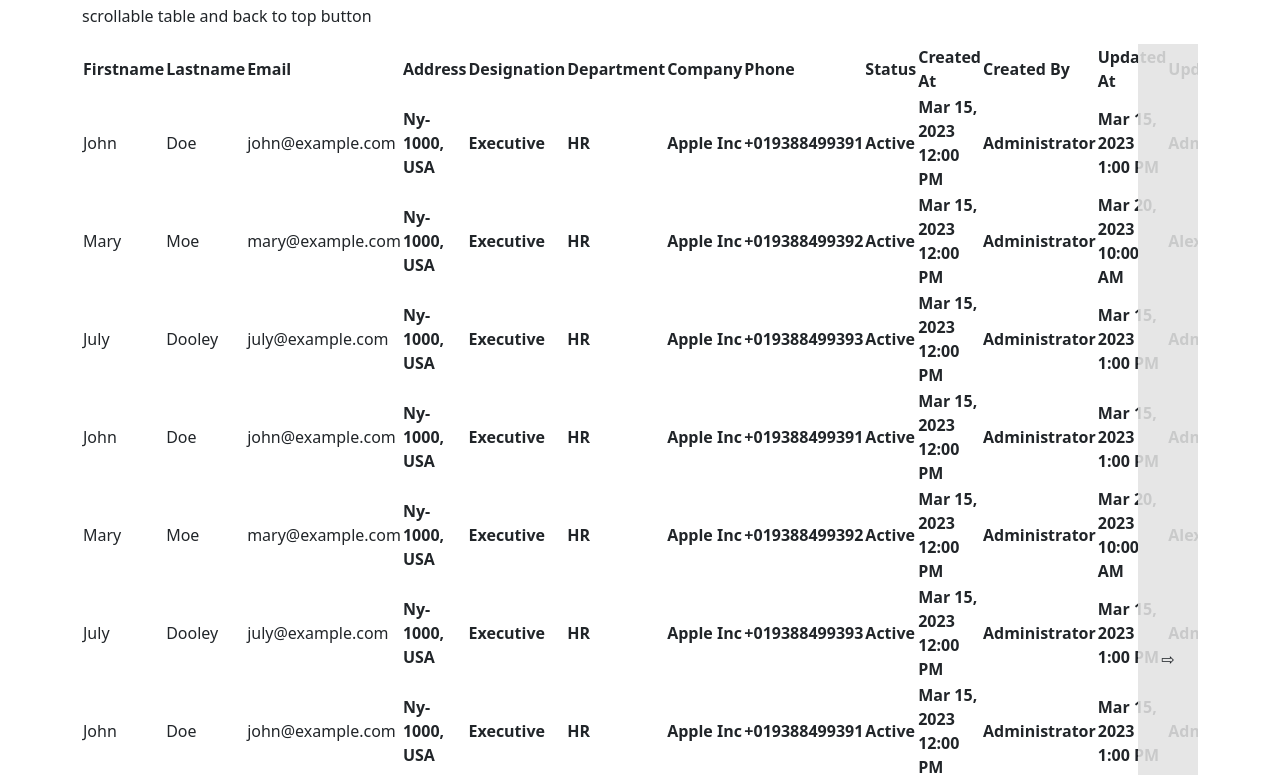
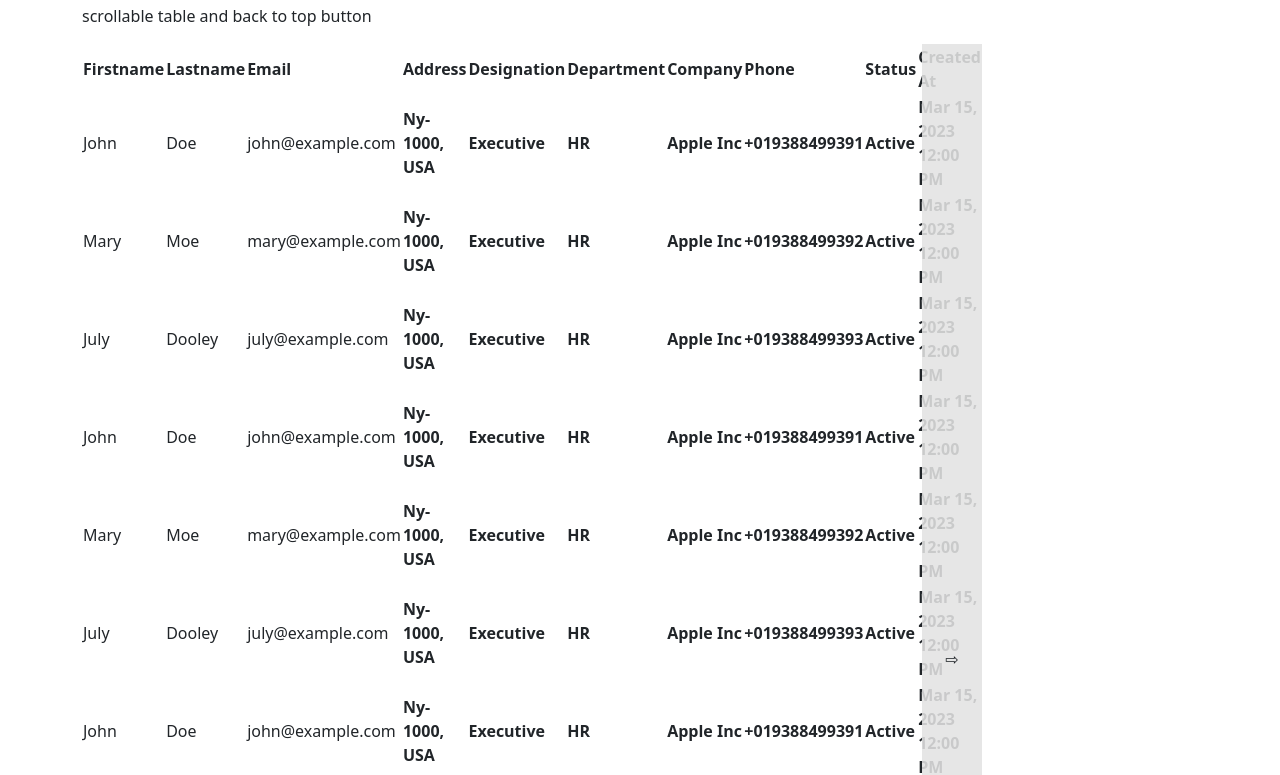
Before and after one commit to souravmsh/scrollxy, a plain HTML site: page index.html in a window 1280 px wide. Shown: the part 58-833 px from the top of the page. Drawn offline with nearby package versions, Linux system fonts and the light colour scheme.

Commit message:
Update index.html

```diff
--- a/index.html
+++ b/index.html
@@ -15,8 +15,8 @@
     <div class="container mt-3">
         <h2>Scrollxy - Ultimate Scrolling Solution</h2>
         <p>scrollable table and back to top button</p>
-        <div class="table-responsive">
-        <table class="scrolly" style="max-width:900px">
+        <div class="table-responsive" style="max-width:900px">
+        <table class="scrolly">
             <thead>
                 <tr>
                     <th>Firstname</th>
```
